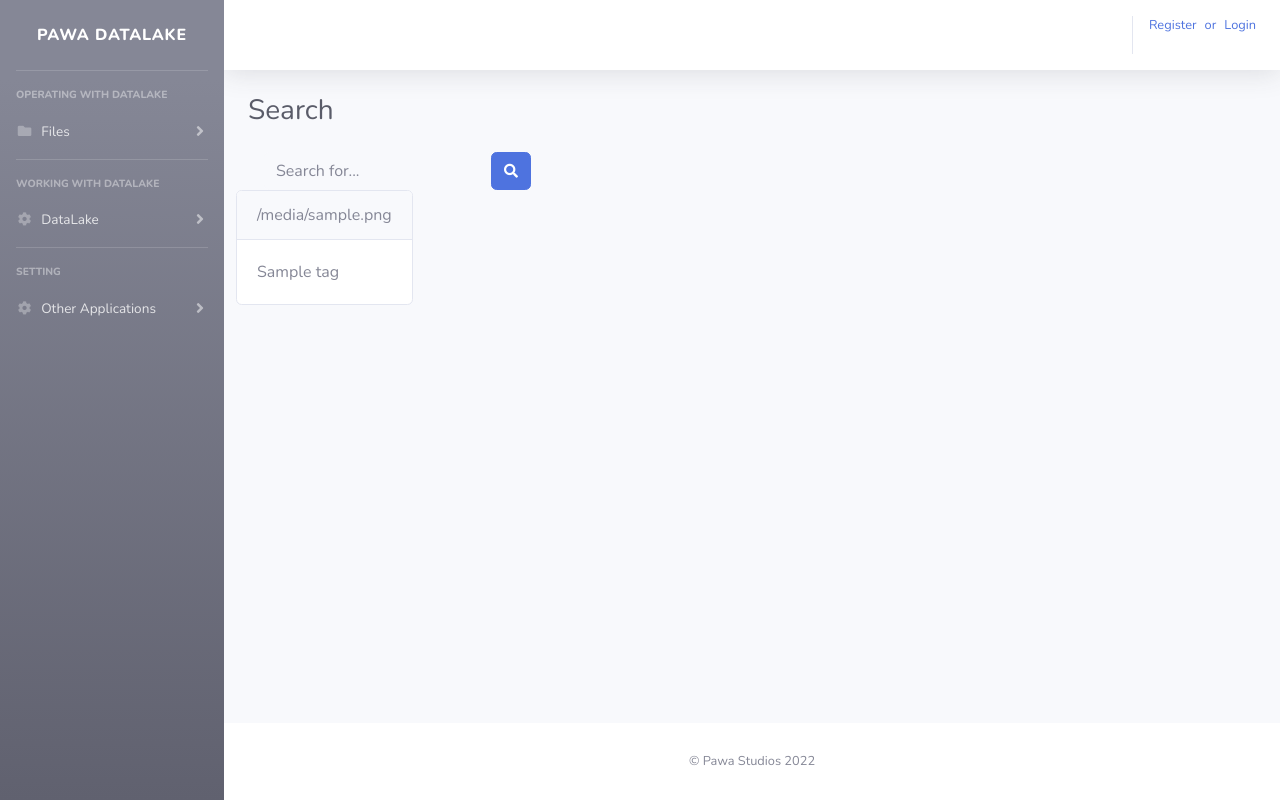
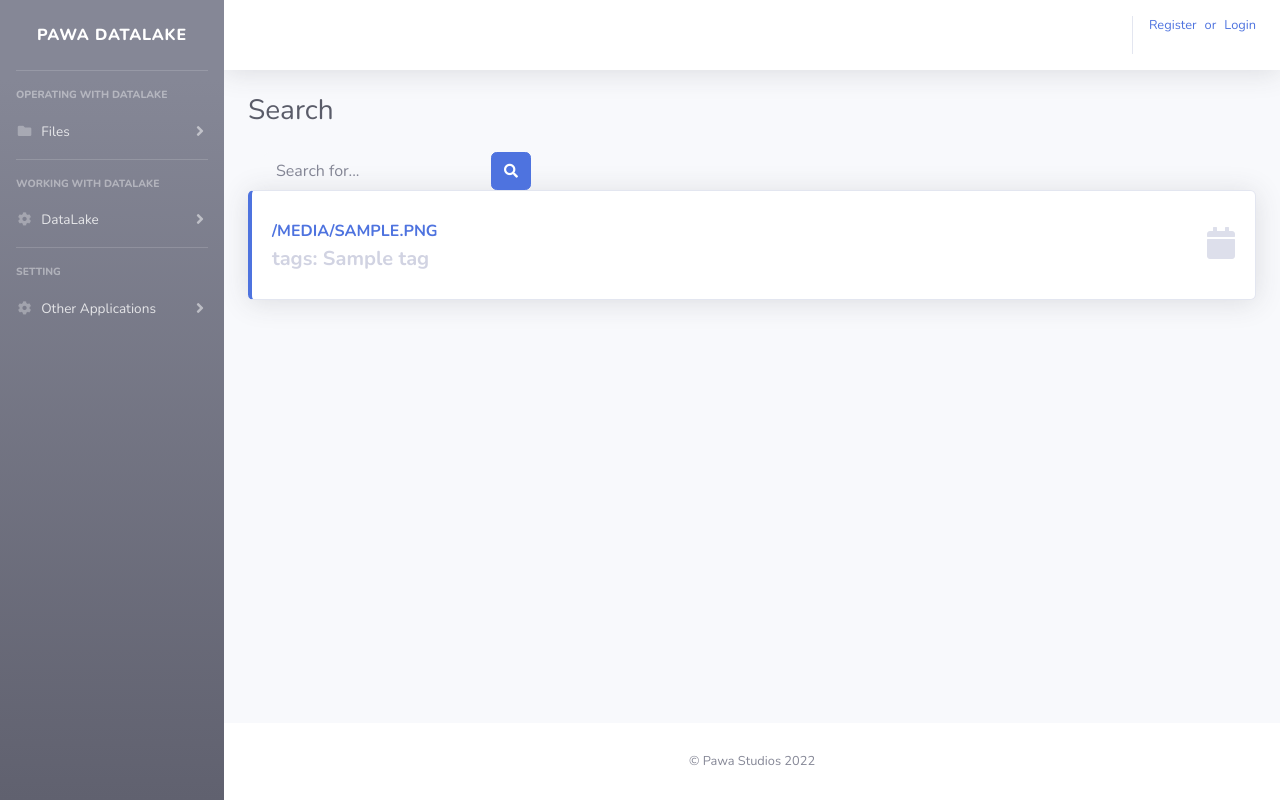
Before and after one commit to Pawaus/DataLake, a Python web app: template templates/search_tags.html in a window 1280 px wide. Run offline with Jinja, Linux system fonts and the light colour scheme; the template is opened without the code that fills it: most values are stand-ins (such as "Sample title", 1, 10 or a date in 2020); some libraries are stand-ins or nearby versions.

Commit message:
Update design

```diff
--- a/templates/search_tags.html
+++ b/templates/search_tags.html
@@ -17,20 +17,27 @@
             </div>
         </div>
     </form>
+    {% for item in result%}
 
-    <div class="row">
-
-        {% for item in result%}
-                <div class="card">
-                    <div class="card-header">
+    <div class="card border-left-primary shadow h-100 py-2">
+        <div class="card-body">
+            <div class="row no-gutters align-items-center">
+                <div class="col mr-2">
+                    <div class="text-primary-800 font-weight-bold text-primary text-uppercase mb-1">
                         {{ item['file'] }}
                     </div>
-                    <div class="card-body">
+                    <div class="h5 mb-0 font-weight-bold text-gray-400">
+                    tags:
                         {%  for tag in item['tags'] %}
                             {{ tag }}
                         {% endfor %}
                     </div>
                 </div>
-        {% endfor %}
+                <div class="col-auto">
+                    <i class="fas fa-calendar fa-2x text-gray-300"></i>
+                </div>
+            </div>
+        </div>
     </div>
+    {% endfor %}
 {% endblock %}
```
Also changed, not shown: templates/search_files.html (+15 -6 lines).
